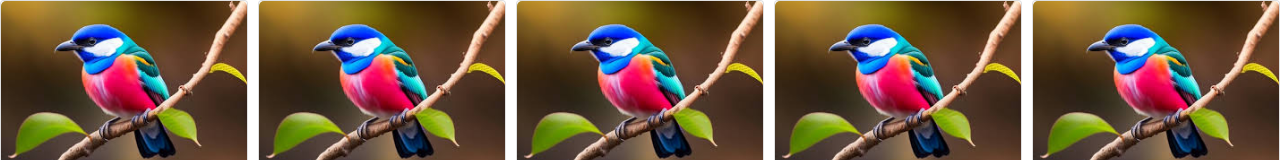
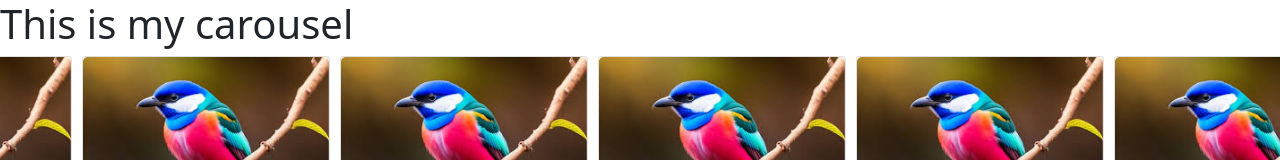
Before and after one commit to ripon106/Slider-with-owl, a plain HTML site: page index.html in a window 1280 px wide. Shown: the top 160 px of the page. Drawn offline with Linux system fonts and the light colour scheme.

Commit message:
i have added title

```diff
--- a/index.html
+++ b/index.html
@@ -13,6 +13,7 @@
 </head>
 
 <body>
+    <h1>This is my carousel</h1>
 
     <div class="owl-carousel owl-theme">
         <div class="item card">
```
